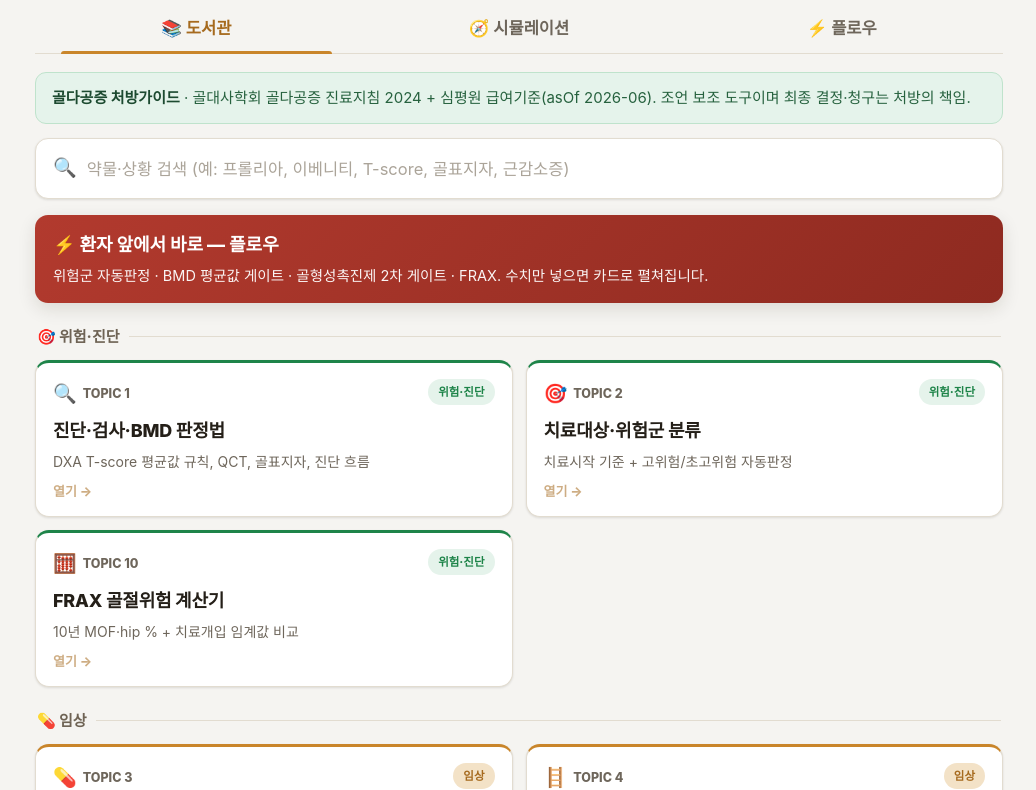
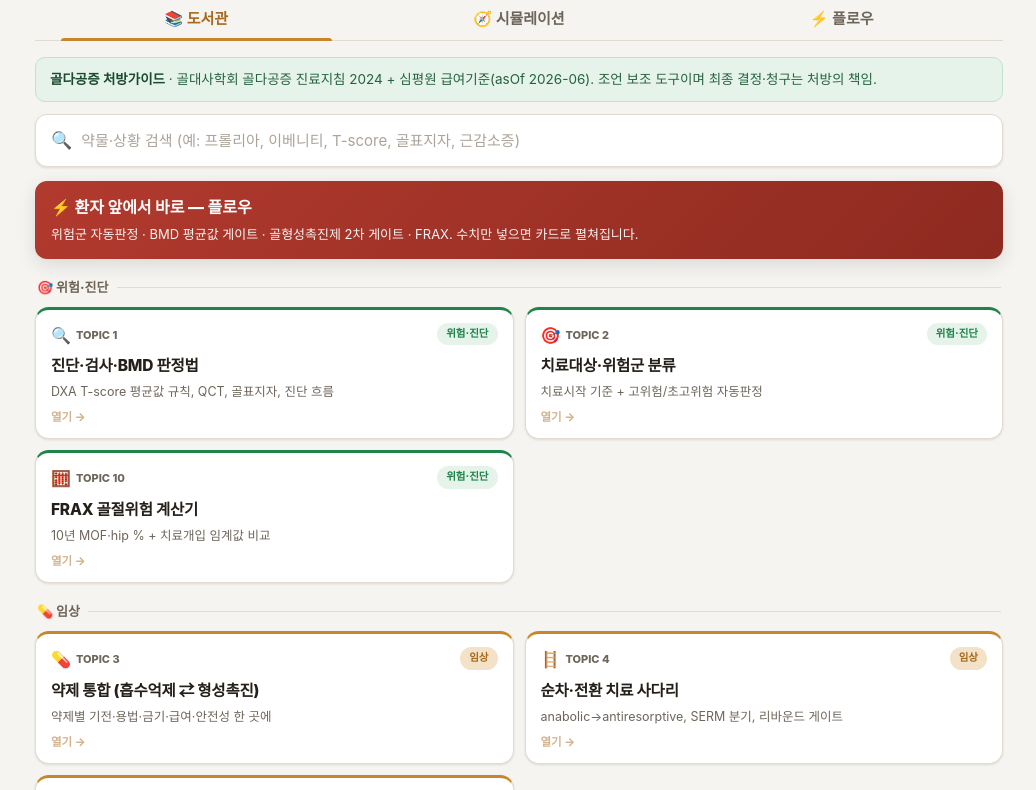
Before and after one commit to zibandal-maker/chronic-disease, a website: page guides_src/osteoporosis_guide.html in a window 1280 px wide. Shown: the part 67-857 px from the top of the page, without its empty margins (121-1157 px from the left). Drawn offline with Linux system fonts and the light colour scheme.

Commit message:
Add files via upload

```diff
--- a/guides_src/osteoporosis_guide.html
+++ b/guides_src/osteoporosis_guide.html
@@ -23,42 +23,42 @@
 body{font-family:var(--sans);background:var(--bg);color:var(--ink);font-size:17px;line-height:1.6;-webkit-font-smoothing:antialiased}
 .wrap{max-width:1000px;margin:0 auto;padding:18px 16px 90px}
 .hd{display:flex;align-items:center;justify-content:space-between;margin-bottom:6px;flex-wrap:wrap;gap:6px}
-.hd h1{font-size:24px;font-weight:800;letter-spacing:-.3px;display:flex;align-items:center;gap:9px}
-.hd .dot{width:11px;height:11px;border-radius:50%;background:var(--amber);box-shadow:0 0 0 3px var(--amber-l)}
-.hd .asof{font-size:13px;color:var(--info);font-weight:700}
-.tabs{display:flex;border-bottom:1px solid var(--line);margin:12px 0 18px}
-.tab{flex:1;text-align:center;padding:14px 6px;cursor:pointer;font-weight:700;color:var(--muted);position:relative;font-size:16.5px;display:flex;align-items:center;justify-content:center;gap:6px;background:none;border:none;font-family:inherit}
+.hd h1{font-size:21px;font-weight:800;letter-spacing:-.3px;display:flex;align-items:center;gap:8px}
+.hd .dot{width:10px;height:10px;border-radius:50%;background:var(--amber);box-shadow:0 0 0 3px var(--amber-l)}
+.hd .asof{font-size:12px;color:var(--info);font-weight:700}
+.tabs{display:flex;border-bottom:1px solid var(--line);margin:10px 0 16px}
+.tab{flex:1;text-align:center;padding:12px 6px;cursor:pointer;font-weight:700;color:var(--muted);position:relative;font-size:15px;display:flex;align-items:center;justify-content:center;gap:6px;background:none;border:none;font-family:inherit}
 .tab.active{color:var(--amber-d)}
 .tab.active::after{content:"";position:absolute;left:8%;right:8%;bottom:-1px;height:3px;background:var(--amber);border-radius:3px 3px 0 0}
-.note{background:var(--ok-bg);border:1px solid var(--ok-bd);border-radius:11px;padding:13px 16px;font-size:15px;color:#27623f;margin-bottom:14px}
+.note{background:var(--ok-bg);border:1px solid var(--ok-bd);border-radius:10px;padding:11px 14px;font-size:13.5px;color:#27623f;margin-bottom:12px}
 .note b{color:#1c4a30}
-.search{display:flex;align-items:center;gap:10px;background:var(--card);border:1px solid var(--line);border-radius:13px;padding:14px 17px;margin-bottom:16px;box-shadow:var(--shadow)}
-.search .si{font-size:19px}
-.search input{border:none;outline:none;flex:1;font-size:16.5px;background:none;font-family:inherit;color:var(--ink)}
+.search{display:flex;align-items:center;gap:9px;background:var(--card);border:1px solid var(--line);border-radius:12px;padding:12px 15px;margin-bottom:14px;box-shadow:var(--shadow)}
+.search .si{font-size:17px}
+.search input{border:none;outline:none;flex:1;font-size:15px;background:none;font-family:inherit;color:var(--ink)}
 .search input::placeholder{color:#ABA499}
-.flowbar{background:linear-gradient(135deg,#B23A2E,#8E2A20);color:#fff;border-radius:13px;padding:16px 18px;margin-bottom:20px;cursor:pointer;box-shadow:var(--shadow-h)}
-.flowbar h3{font-size:18px;font-weight:800;margin-bottom:4px;display:flex;align-items:center;gap:8px}
-.flowbar p{font-size:14.5px;opacity:.95}
-.seclabel{display:flex;align-items:center;gap:9px;margin:22px 2px 11px;font-size:15px;font-weight:800;color:var(--bone)}
+.flowbar{background:linear-gradient(135deg,#B23A2E,#8E2A20);color:#fff;border-radius:12px;padding:14px 16px;margin-bottom:18px;cursor:pointer;box-shadow:var(--shadow-h)}
+.flowbar h3{font-size:16px;font-weight:800;margin-bottom:3px;display:flex;align-items:center;gap:7px}
+.flowbar p{font-size:13px;opacity:.94}
+.seclabel{display:flex;align-items:center;gap:8px;margin:18px 2px 9px;font-size:13px;font-weight:800;color:var(--bone)}
 .seclabel .line{flex:1;height:1px;background:var(--line)}
-.srchsub{font-size:13.5px;font-weight:800;color:var(--amber-d);margin:14px 2px 8px}
-.grid{display:grid;grid-template-columns:1fr 1fr;gap:13px}
+.srchsub{font-size:12.5px;font-weight:800;color:var(--amber-d);margin:12px 2px 7px}
+.grid{display:grid;grid-template-columns:1fr 1fr;gap:11px}
 @media(max-width:680px){.grid{grid-template-columns:1fr}.hd h1{font-size:20px}body{font-size:16px}}
-.card{background:var(--card);border:1px solid var(--line);border-radius:var(--radius);padding:16px 17px 14px;cursor:pointer;box-shadow:var(--shadow);border-top:3px solid var(--amber);transition:transform .12s,box-shadow .12s;position:relative}
+.card{background:var(--card);border:1px solid var(--line);border-radius:var(--radius);padding:13px 15px 12px;cursor:pointer;box-shadow:var(--shadow);border-top:3px solid var(--amber);transition:transform .12s,box-shadow .12s;position:relative}
 .card:hover{transform:translateY(-2px);box-shadow:var(--shadow-h)}
 .card:hover .cardgo{opacity:1}
-.card .top{display:flex;justify-content:space-between;align-items:flex-start;margin-bottom:8px}
-.card .tno{font-size:12.5px;font-weight:800;color:var(--muted);display:flex;align-items:center;gap:6px}
-.card .tno .emo{font-size:19px}
-.card .pill{font-size:11.5px;font-weight:800;padding:4px 10px;border-radius:20px;white-space:nowrap}
+.card .top{display:flex;justify-content:space-between;align-items:flex-start;margin-bottom:6px}
+.card .tno{font-size:11px;font-weight:800;color:var(--muted);display:flex;align-items:center;gap:5px}
+.card .tno .emo{font-size:16px}
+.card .pill{font-size:10.5px;font-weight:800;padding:3px 9px;border-radius:20px;white-space:nowrap}
 .pill.clin{background:var(--amber-l);color:var(--amber-d)}
 .pill.risk{background:var(--ok-bg);color:var(--ok)}
 .pill.reimb{background:var(--warn-bg);color:var(--warn)}
 .pill.intl{background:var(--info-bg);color:var(--info)}
 .pill.code{background:var(--bone-l);color:var(--bone)}
-.card h4{font-size:18px;font-weight:800;letter-spacing:-.2px;margin-bottom:5px}
-.card .desc{font-size:14px;color:var(--muted);line-height:1.5}
-.card .cardgo{font-size:13px;font-weight:800;color:var(--amber-d);margin-top:9px;opacity:.55;transition:opacity .12s}
+.card h4{font-size:15.5px;font-weight:800;letter-spacing:-.2px;margin-bottom:4px}
+.card .desc{font-size:12.5px;color:var(--muted);line-height:1.45}
+.card .cardgo{font-size:11.5px;font-weight:800;color:var(--amber-d);margin-top:7px;opacity:.5;transition:opacity .12s}
 .card.b-risk{border-top-color:var(--ok)} .card.b-reimb{border-top-color:var(--warn)}
 .card.b-intl{border-top-color:var(--info)} .card.b-code{border-top-color:var(--bone)}
 .detailbar{display:flex;align-items:center;gap:12px;margin-bottom:16px;position:sticky;top:0;background:var(--bg);padding:8px 0 12px;z-index:10;border-bottom:1px solid var(--line)}
```
